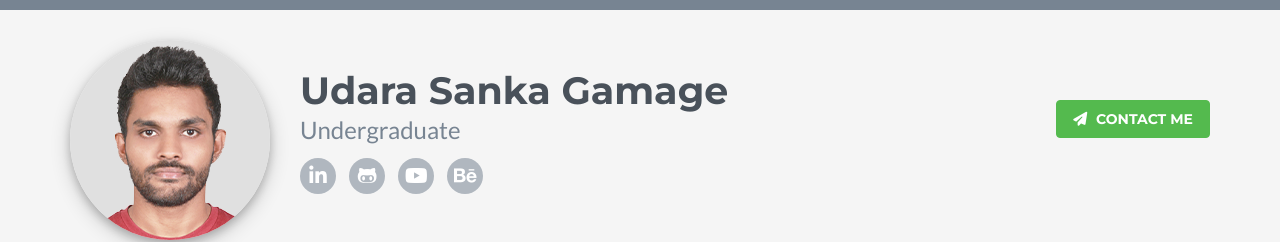
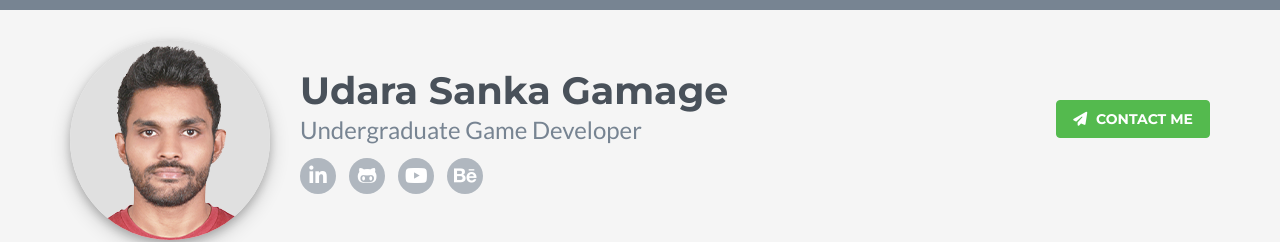
Before and after one commit to udarasanka0/udarasanka0.github.io, a plain HTML site: page index.html in a window 1280 px wide. Shown: the top 242 px of the page. Drawn offline with nearby package versions, Linux system fonts and the light colour scheme; no server answers.

Commit message:
Update index.html

```diff
--- a/index.html
+++ b/index.html
@@ -49,7 +49,7 @@
             <img class="profile-image img-responsive pull-left" src="assets/images/udara2_black.png" alt="udara gamage - Portrait">
             <div class="profile-content pull-left">
                 <h1 class="name">Udara Sanka Gamage</h1>
-                <h2 class="desc">Undergraduate</h2>
+                <h2 class="desc">Undergraduate Game Developer</h2>
                 <ul class="social list-inline">
 
 
```
